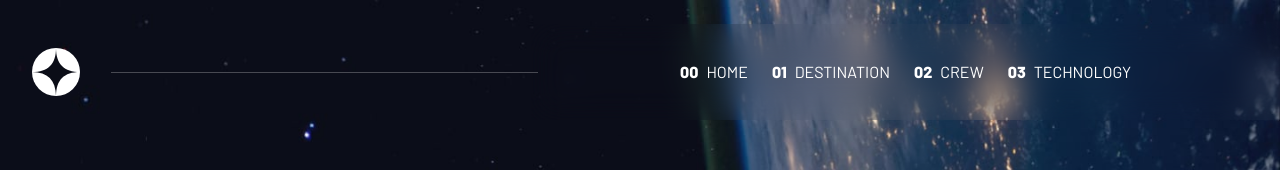
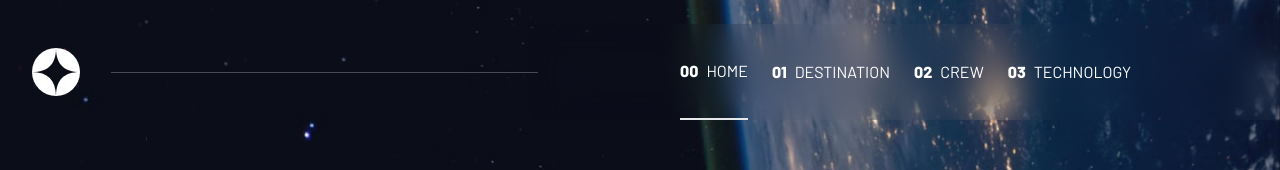
Before and after one commit to fabionascimento1/FrontEnd-React-challenge-lp-space-tourism, a React (Vite) app: page / in a window 1280 px wide. Shown: the top 170 px of the page. Built offline with nearby package versions, Linux system fonts and the light colour scheme.

Commit message:
feat: add navbar active class

```diff
--- a/src/components/Navbar/index.tsx
+++ b/src/components/Navbar/index.tsx
@@ -22,6 +22,7 @@ export default function Navbar() {
           <div className="text-white h-full select-none cursor-pointer hover:border-b-2 transition-all duration-300">
             <Link
               className="h-full flex gap-2 items-center uppercase"
+              activeClass="border-b-2"
               to={name}
               spy={true}
               smooth={true}
```
